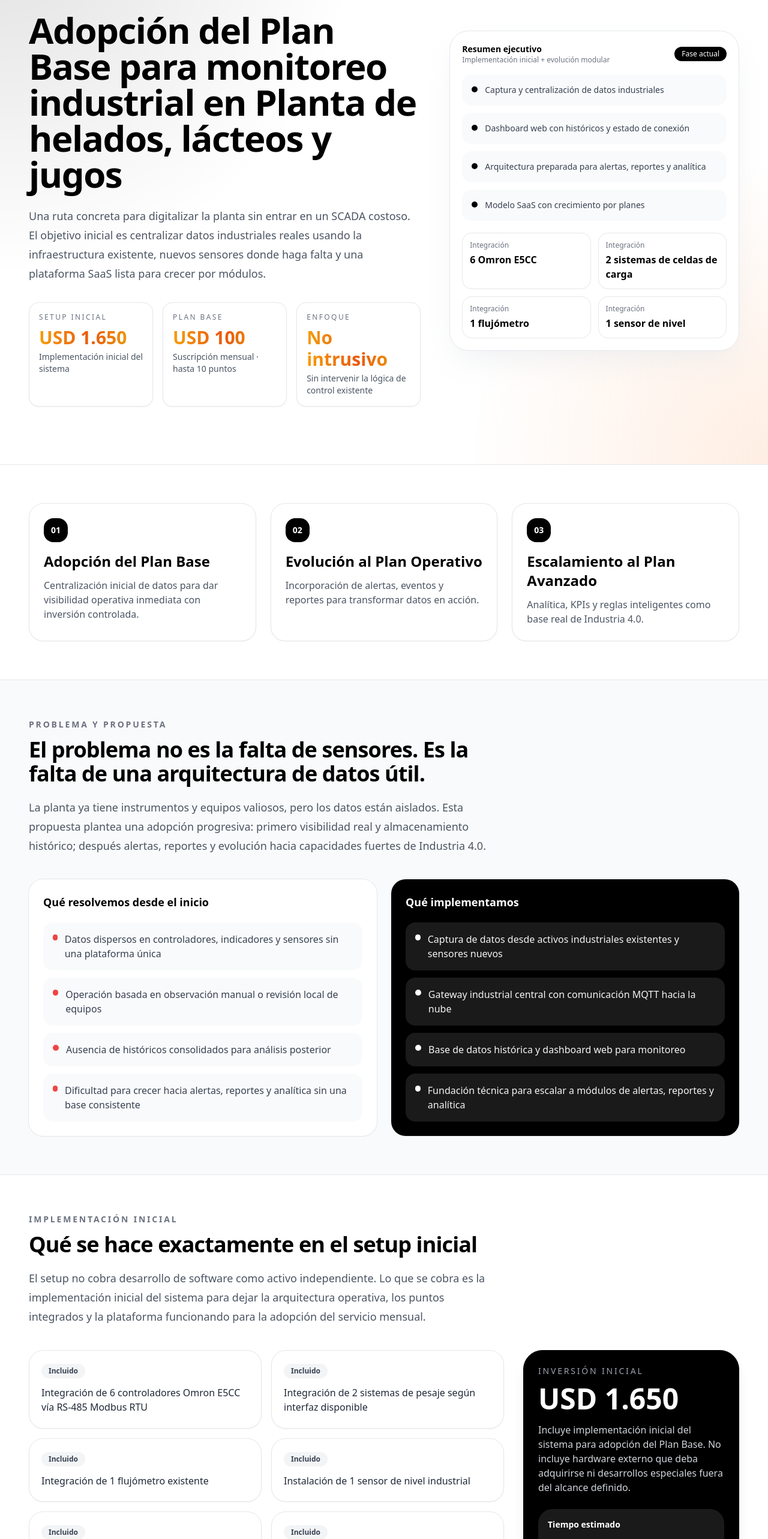
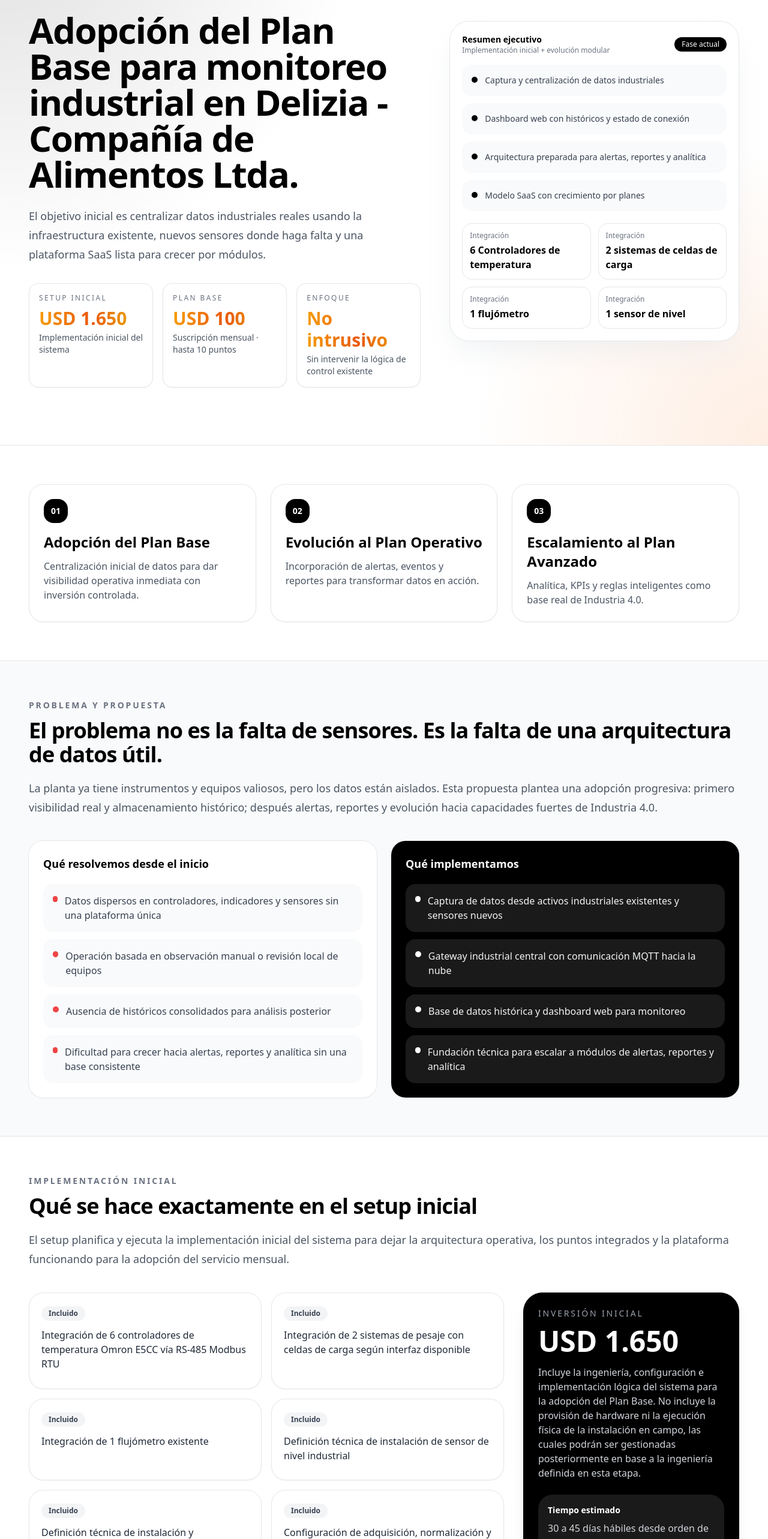
Before and after one commit to pabloBritoJal/industry4.0, a Next.js app: page /plans in a window 1280 px wide. Shown: the part 234-2800 px from the top of the page at 60% size. Built offline with nearby package versions, Linux system fonts and the light colour scheme.

Commit message:
ajustes a planes

```diff
--- a/app/plans/page.tsx
+++ b/app/plans/page.tsx
@@ -1,5 +1,5 @@
 export default function PropuestaIndustria40Delizia() {
-  const companyName = "Planta de helados, lácteos y jugos";
+  const companyName = "Delizia - Compañía de Alimentos Ltda.";
 
   const baseFeatures = [
     "Integración de hasta 10 puntos de datos",
@@ -27,11 +27,11 @@
   ];
 
   const setupItems = [
-    "Integración de 6 controladores Omron E5CC vía RS-485 Modbus RTU",
-    "Integración de 2 sistemas de pesaje según interfaz disponible",
+    "Integración de 6 controladores de temperatura Omron E5CC vía RS-485 Modbus RTU",
+    "Integración de 2 sistemas de pesaje con celdas de carga según interfaz disponible",
     "Integración de 1 flujómetro existente",
-    "Instalación de 1 sensor de nivel industrial",
-    "Instalación y configuración de gateway industrial",
+    "Definición técnica de instalación de sensor de nivel industrial",
+    "Definición técnica de instalación y arquitectura de gateway industrial",
     "Configuración de adquisición, normalización y envío de datos",
     "Despliegue inicial del sistema SaaS",
     "Validación de comunicación y puesta en marcha",
@@ -123,7 +123,7 @@
   ];
 
   const integrationPoints = [
-    "6 Omron E5CC",
+    "6 Controladores de temperatura",
     "2 sistemas de celdas de carga",
     "1 flujómetro",
     "1 sensor de nivel",
@@ -177,6 +177,7 @@
   const localPriceNotes = [
     "Los precios indicados son referenciales de mercado local en Bolivia y consideran escenarios de disponibilidad inmediata a través de proveedores especializados.",
     "En caso de que el cliente pueda trabajar con plazos de entrega mayores, la provisión mediante importación directa puede permitir una estructura de costos más competitiva, manteniendo compatibilidad y especificación técnica equivalente.",
+    "Los costos de instalación física y mano de obra no están incluidos en esta estimación y serán definidos en función de las condiciones reales de campo.",
   ];
 
   type PricingCardProps = {
@@ -199,7 +200,7 @@
     description: string;
     light?: boolean;
   }) => (
-    <div className="max-w-3xl">
+    <div className="w-full">
       <div
         className={`text-sm font-semibold uppercase tracking-[0.2em] ${
           light ? "text-gray-400" : "text-gray-500"
@@ -327,9 +328,7 @@
           </div>
 
           <div className="col-span-2 rounded-2xl bg-white p-3 shadow-sm">
-            <div className="mb-2 text-xs text-gray-500">
-              Histórico reciente
-            </div>
+            <div className="mb-2 text-xs text-gray-500">Histórico reciente</div>
             <div className="flex h-24 items-end gap-2">
               {[28, 36, 24, 44, 38, 52, 46, 58, 54, 62, 48, 66].map((h, i) => (
                 <div
@@ -394,9 +393,7 @@
           <div className="text-xs uppercase tracking-[0.16em] text-gray-400">
             Aplicación propuesta
           </div>
-          <p className="mt-2 text-sm leading-7 text-gray-200">
-            {item.useCase}
-          </p>
+          <p className="mt-2 text-sm leading-7 text-gray-200">{item.useCase}</p>
         </div>
 
         <div className="grid gap-3 sm:grid-cols-3">
@@ -439,11 +436,9 @@
               </h1>
 
               <p className="mt-6 max-w-3xl text-lg leading-8 text-gray-600">
-                Una ruta concreta para digitalizar la planta sin entrar en un
-                SCADA costoso. El objetivo inicial es centralizar datos
-                industriales reales usando la infraestructura existente, nuevos
-                sensores donde haga falta y una plataforma SaaS lista para
-                crecer por módulos.
+                El objetivo inicial es centralizar datos industriales reales
+                usando la infraestructura existente, nuevos sensores donde haga
+                falta y una plataforma SaaS lista para crecer por módulos.
               </p>
 
               <div className="mt-8 grid gap-4 sm:grid-cols-3">
@@ -451,7 +446,9 @@
                   <div className="text-xs uppercase tracking-[0.2em] text-gray-500">
                     Setup inicial
                   </div>
-                  <div className="mt-2 text-3xl font-extrabold orange_gradient">USD 1.650</div>
+                  <div className="mt-2 text-3xl font-extrabold orange_gradient">
+                    USD 1.650
+                  </div>
                   <div className="mt-1 text-sm text-gray-600">
                     Implementación inicial del sistema
                   </div>
@@ -461,7 +458,9 @@
                   <div className="text-xs uppercase tracking-[0.2em] text-gray-500">
                     Plan Base
                   </div>
-                  <div className="mt-2 text-3xl font-extrabold orange_gradient">USD 100</div>
+                  <div className="mt-2 text-3xl font-extrabold orange_gradient">
+                    USD 100
+                  </div>
                   <div className="mt-1 text-sm text-gray-600">
                     Suscripción mensual · hasta 10 puntos
                   </div>
@@ -471,7 +470,9 @@
                   <div className="text-xs uppercase tracking-[0.2em] text-gray-500">
                     Enfoque
                   </div>
-                  <div className="mt-2 text-3xl font-extrabold orange_gradient">No intrusivo</div>
+                  <div className="mt-2 text-3xl font-extrabold orange_gradient">
+                    No intrusivo
+                  </div>
                   <div className="mt-1 text-sm text-gray-600">
                     Sin intervenir la lógica de control existente
                   </div>
@@ -610,7 +611,7 @@
         <SectionHeader
           eyebrow="Implementación inicial"
           title="Qué se hace exactamente en el setup inicial"
-          description="El setup no cobra desarrollo de software como activo independiente. Lo que se cobra es la implementación inicial del sistema para dejar la arquitectura operativa, los puntos integrados y la plataforma funcionando para la adopción del servicio mensual."
+          description="El setup planifica y ejecuta la implementación inicial del sistema para dejar la arquitectura operativa, los puntos integrados y la plataforma funcionando para la adopción del servicio mensual."
         />
 
         <div className="mt-10 grid gap-8 lg:grid-cols-[1fr_360px]">
@@ -634,15 +635,17 @@
             </div>
             <div className="mt-3 text-5xl font-black">USD 1.650</div>
             <p className="mt-4 text-gray-300">
-              Incluye implementación inicial del sistema para adopción del Plan
-              Base. No incluye hardware externo que deba adquirirse ni
-              desarrollos especiales fuera del alcance definido.
+              Incluye la ingeniería, configuración e implementación lógica del
+              sistema para la adopción del Plan Base. No incluye la provisión de
+              hardware ni la ejecución física de la instalación en campo, las
+              cuales podrán ser gestionadas posteriormente en base a la
+              ingeniería definida en esta etapa.
             </p>
 
             <div className="mt-6 rounded-3xl bg-white/10 p-4">
               <div className="text-sm font-semibold">Tiempo estimado</div>
               <div className="mt-2 text-gray-300">
-                10 a 15 días hábiles desde orden de proceder y disponibilidad de
+                30 a 45 días hábiles desde orden de proceder y disponibilidad de
                 acceso a equipos.
               </div>
             </div>
@@ -657,7 +660,7 @@
         </div>
       </section>
 
-      <section className="border-y border-gray-200 bg-gray-50">
+      <section className="bg-gray-50">
         <div className="mx-auto max-w-7xl px-6 py-16 md:px-10 lg:px-12">
           <SectionHeader
             eyebrow="Planes del sistema"
@@ -672,6 +675,7 @@
               price="USD 100"
               features={baseFeatures}
               badge="Adopción recomendada"
+              highlight
             />
 
             <PricingCard
@@ -679,7 +683,6 @@
               subtitle="Supervisión y Alertas"
               price="USD 200"
               features={operativoFeatures}
-              highlight
               badge="Siguiente evolución"
             />
 
@@ -731,10 +734,56 @@
       </section>
 
       <section className="mx-auto max-w-7xl px-6 py-16 md:px-10 lg:px-12">
+        <div className="grid gap-8 lg:grid-cols-2">
+          <div className="rounded-3xl border border-gray-200 bg-white p-8 shadow-sm">
+            <div className="text-sm font-semibold uppercase tracking-[0.2em] text-gray-500">
+              Qué incluye el Plan Base
+            </div>
+
+            <div className="mt-4 space-y-4">
+              {[
+                "Dashboard web en tiempo real con variables por tanque, proceso o equipo",
+                "Históricos con selección por rango y visualización de tendencias",
+                "Registro continuo de datos con timestamps e integridad básica",
+                "Estado de conexión de equipos y gateway",
+                "Acceso desde navegador en PC, tablet o móvil",
+              ].map((item) => (
+                <div key={item} className="flex gap-3">
+                  <div className="mt-1 h-2.5 w-2.5 rounded-full bg-black" />
+                  <p className="text-gray-700">{item}</p>
+                </div>
+              ))}
+            </div>
+          </div>
+
+          <div className="rounded-3xl border border-gray-200 bg-gray-50 p-8 shadow-sm">
+            <div className="text-sm font-semibold uppercase tracking-[0.2em] text-gray-500">
+              Qué no incluye esta etapa
+            </div>
+
+            <div className="mt-4 space-y-4">
+              {[
+                "Control de procesos o modificación de la lógica existente",
+                "Desarrollos personalizados complejos fuera del alcance definido",
+                "Predicción avanzada o machine learning sin base histórica suficiente",
+                "Integraciones ERP / MES u otras plataformas en esta adopción inicial",
+                "Automatización de acciones sobre equipos desde el dashboard",
+              ].map((item) => (
+                <div key={item} className="flex gap-3">
+                  <div className="mt-1 h-2.5 w-2.5 rounded-full bg-red-500" />
+                  <p className="text-gray-700">{item}</p>
+                </div>
+              ))}
+            </div>
+          </div>
+        </div>
+      </section>
+
+      <section className="mx-auto max-w-7xl px-6 py-16 md:px-10 lg:px-12">
         <SectionHeader
           eyebrow="Vista del sistema"
-          title="Miniaturas del dashboard propuesto"
-          description="La presentación visual debe transmitir orden, visibilidad operativa y preparación para crecimiento. Estas miniaturas representan el tipo de interfaz esperada para la adopción inicial del sistema."
+          title="Dashboard industrial"
+          description="El sistema cuenta con dashboards operativos que permiten visualizar en tiempo real variables críticas de la planta, junto con históricos y estado de los equipos."
         />
 
         <div className="mt-10 grid gap-6 md:grid-cols-2 xl:grid-cols-4">
@@ -750,9 +799,16 @@
       </section>
 
       <section className="border-y border-gray-200 bg-black text-white">
-        <div className="mt-10 rounded-3xl border border-orange-500/30 bg-orange-500/10 p-6 sm:p-10 mx-6 lg:mx-auto max-w-4xl">
+        <div className="mt-10 rounded-3xl border border-orange-500/30 bg-orange-500/10 p-6 sm:p-10 mx-6 lg:mx-auto max-w-6xl">
           <div className="text-sm uppercase tracking-[0.2em] text-orange-400">
             Inversión referencial en HARDWARE
+          </div>
+
+          <div className="mt-4 rounded-2xl bg-red-500/10 border border-red-500/30 p-4 text-sm text-gray-200">
+            La inversión en hardware corresponde únicamente a la provisión de
+            equipos. No incluye la instalación física en campo ni mano de obra
+            asociada, la cual será definida en una etapa posterior en función de
+            la ingeniería de detalle generada durante el setup inicial.
           </div>
 
           <div className="mt-2 text-3xl font-extrabold text-white">
@@ -834,48 +890,42 @@
         </div>
       </section>
 
-      <section className="mx-auto max-w-7xl px-6 py-16 md:px-10 lg:px-12">
-        <div className="grid gap-8 lg:grid-cols-2">
-          <div className="rounded-3xl border border-gray-200 bg-white p-8 shadow-sm">
-            <div className="text-sm font-semibold uppercase tracking-[0.2em] text-gray-500">
-              Qué incluye el Plan Base
-            </div>
-
-            <div className="mt-4 space-y-4">
-              {[
-                "Dashboard web en tiempo real con variables por tanque, proceso o equipo",
-                "Históricos con selección por rango y visualización de tendencias",
-                "Registro continuo de datos con timestamps e integridad básica",
-                "Estado de conexión de equipos y gateway",
-                "Acceso desde navegador en PC, tablet o móvil",
-              ].map((item) => (
-                <div key={item} className="flex gap-3">
-                  <div className="mt-1 h-2.5 w-2.5 rounded-full bg-black" />
-                  <p className="text-gray-700">{item}</p>
-                </div>
-              ))}
-            </div>
+      <section className="border-y border-gray-200 bg-black text-white mt-10">
+        <div className="mt-10 rounded-3xl border border-blue-500/30 bg-blue-500/10 p-6 sm:p-10 mx-6 lg:mx-auto max-w-6xl mb-10">
+          <div className="text-sm uppercase tracking-[0.2em] text-blue-400">
+            Inversión referencial en INSTALACIÓN
           </div>
 
-          <div className="rounded-3xl border border-gray-200 bg-gray-50 p-8 shadow-sm">
-            <div className="text-sm font-semibold uppercase tracking-[0.2em] text-gray-500">
-              Qué no incluye esta etapa
-            </div>
+          <div className="mt-2 text-3xl font-extrabold text-white">
+            USD 1.500 – 3.000
+          </div>
 
-            <div className="mt-4 space-y-4">
-              {[
-                "Control de procesos o modificación de la lógica existente",
-                "Desarrollos personalizados complejos fuera del alcance definido",
-                "Predicción avanzada o machine learning sin base histórica suficiente",
-                "Integraciones ERP / MES u otras plataformas en esta adopción inicial",
-                "Automatización de acciones sobre equipos desde el dashboard",
-              ].map((item) => (
-                <div key={item} className="flex gap-3">
-                  <div className="mt-1 h-2.5 w-2.5 rounded-full bg-red-500" />
-                  <p className="text-gray-700">{item}</p>
-                </div>
-              ))}
-            </div>
+          <p className="mt-4 text-gray-300">
+            Estimación referencial para la ejecución física en campo de la
+            instalación, incluyendo montaje de equipos, cableado, canalización y
+            puesta en marcha.
+          </p>
+
+          <div className="mt-6 grid gap-3 sm:grid-cols-2">
+            {[
+              "Mano de obra técnica especializada",
+              "Tendido de cableado y canalización",
+              "Montaje de sensores y gateway",
+              "Pruebas y validación en campo",
+            ].map((item) => (
+              <div
+                key={item}
+                className="rounded-2xl bg-white/5 p-3 text-sm text-gray-200"
+              >
+                {item}
+              </div>
+            ))}
+          </div>
+
+          <div className="mt-6 rounded-2xl bg-white/5 p-4 text-sm text-gray-300">
+            Este valor es referencial y será definido con precisión posterior al
+            setup inicial, en función de distancias reales, condiciones de
+            planta y complejidad de instalación.
           </div>
         </div>
       </section>
```
